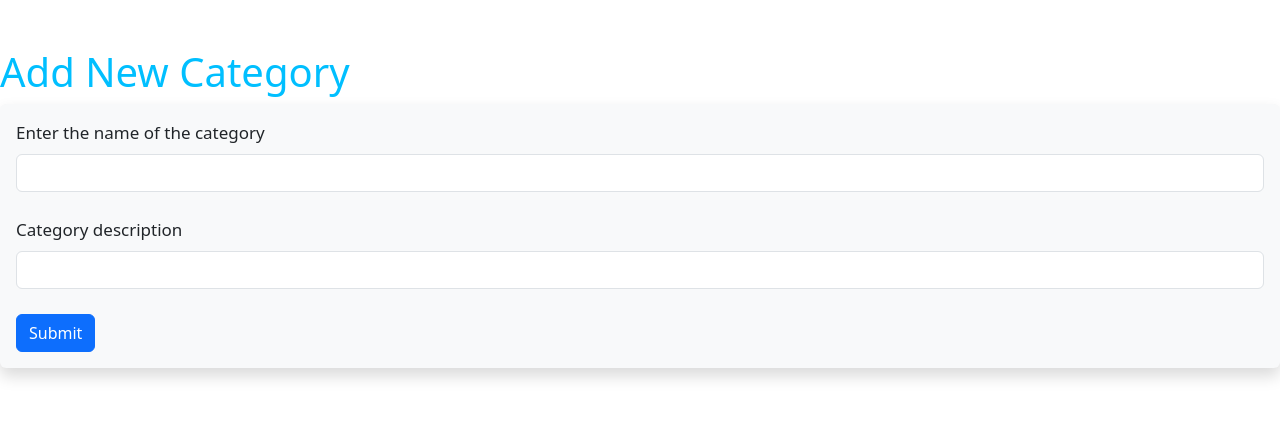
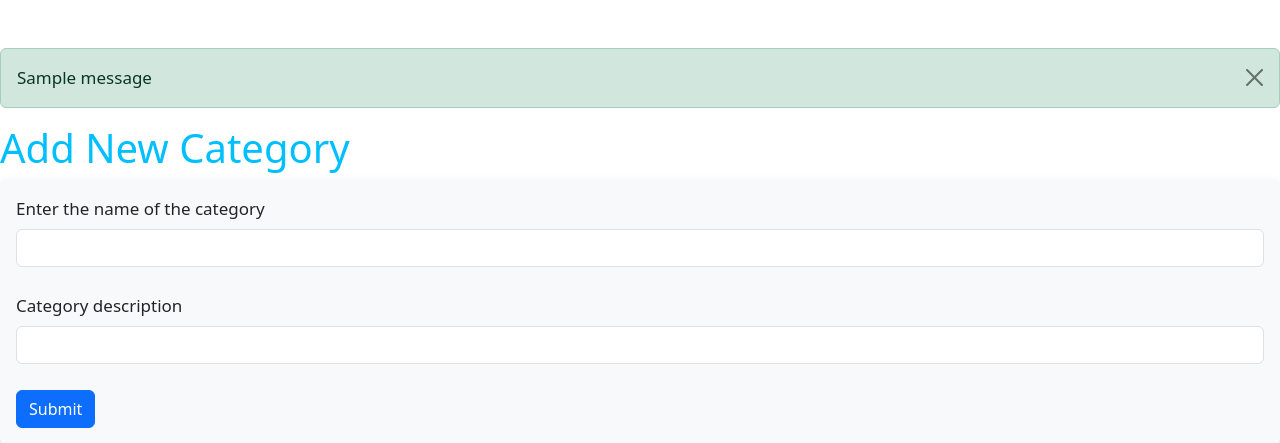
Before and after one commit to JackSparrow9875/Flask, a Flask app: page /admin/new_category in a window 1280 px wide. Shown: the part 82-525 px from the top of the page. Run offline with Flask 3, Linux system fonts and the light colour scheme; tables that the repository leaves empty hold one stand-in row (values such as "Sample post"); one stand-in notice (Sample message) is shown.

Commit message:
fixed the flash messages in new_cat.html

```diff
--- a/app.py
+++ b/app.py
@@ -157,9 +157,11 @@ def new_cat():
             db.session.add(new_cat)
             db.session.commit()
             flash('Catergory added successfully')
-            (cat_name, cat_description) = ('', '')
         except Exception as e:
             flash(f'An error encountered: {str(e)}')
+        #clearing the form
+        form.cat_name.data = ""
+        form.cat_description.data = ""
     return render_template('new_cat.html', form=form)
 
 @app.route('/admin/category_list')
--- a/templates/new_cat.html
+++ b/templates/new_cat.html
@@ -3,6 +3,13 @@
 {% block title %} Add Category - NovaCart {% endblock %}
 
 {% block content %}
+    {% for message in get_flashed_messages() %}
+        <div class="alert alert-success alert-dismissible fade show" role="alert">
+            {{ message }}
+            <button type="button" class="btn-close" data-bs-dismiss="alert" aria-label="Close"></button>
+        </div>
+    {% endfor %}
+
     <h1>Add New Category</h1>
     <div class="shadow p-3 mb-5 bg-body-tertiary rounded">
         <form method="POST">
```
